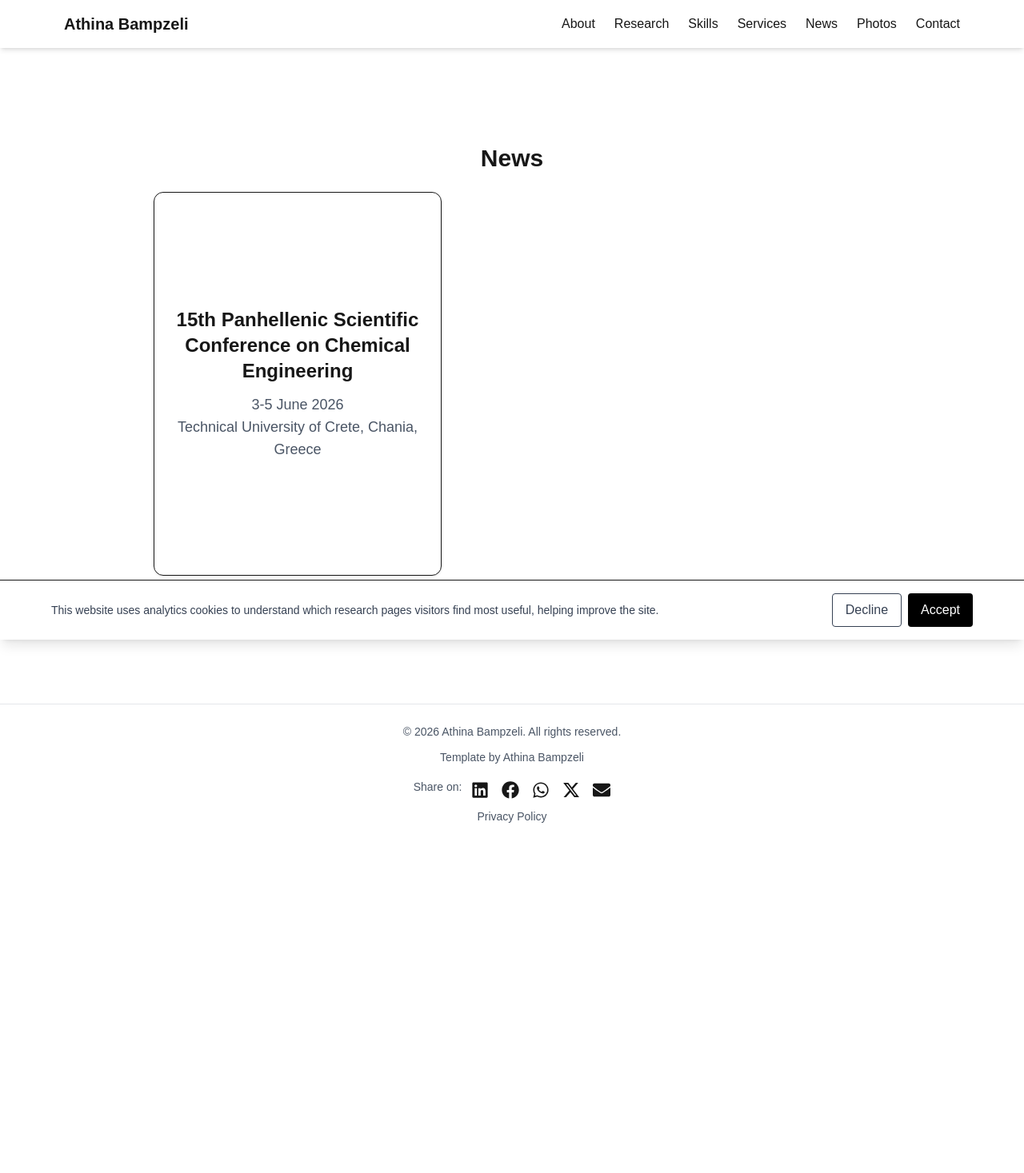
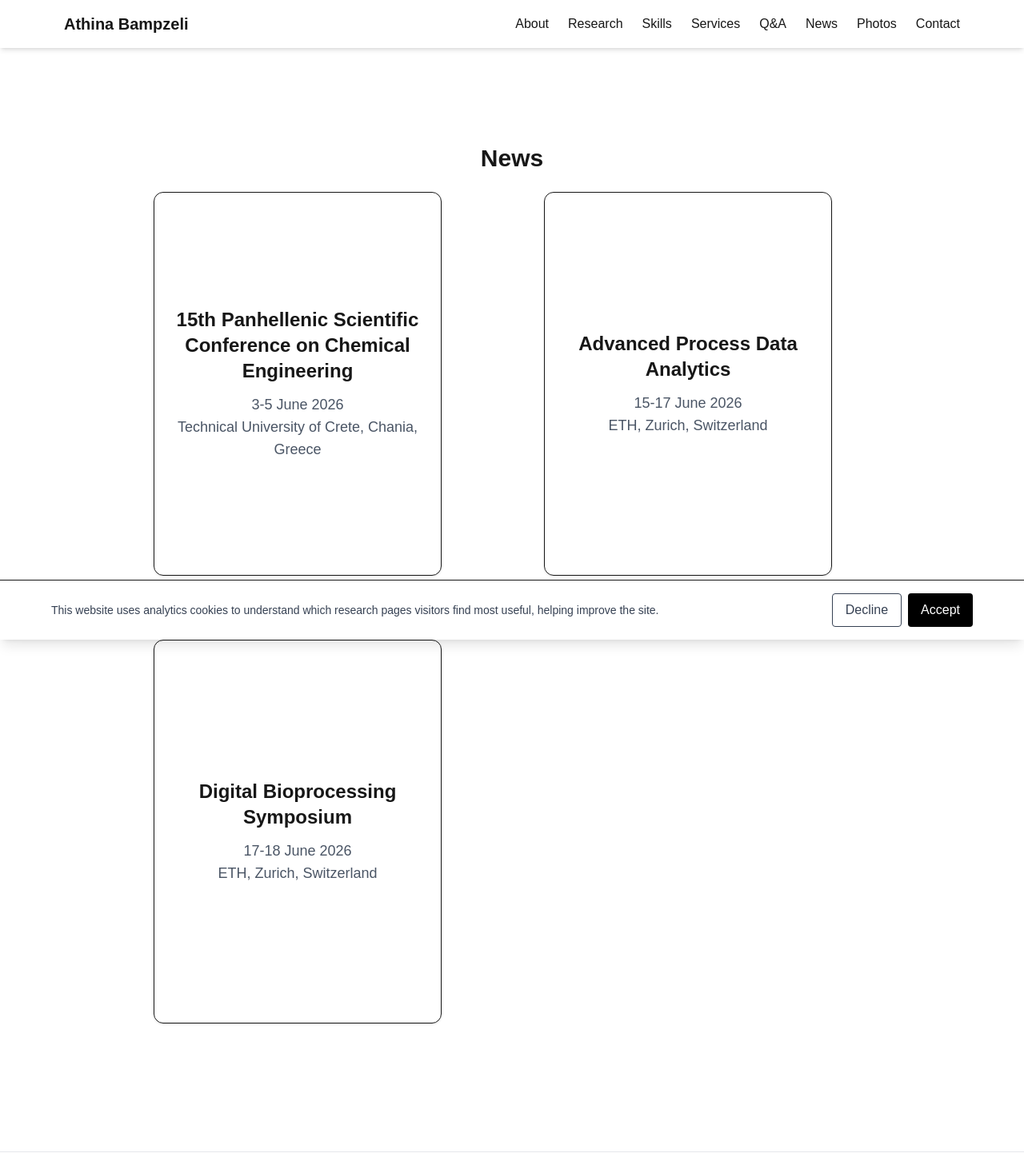
Before and after one commit to athina-bampzeli/Website-Athina-Bampzeli, a Next.js app: page /news in a window 1280 px wide. Shown: the top 1467 px of the page at 80% size. Before the commit the page ends 1055 px from the top, so only its background shows below. Built offline with nearby package versions, Linux system fonts and the light colour scheme.

Commit message:
additions

```diff
--- a/app/news/page.tsx
+++ b/app/news/page.tsx
@@ -14,7 +14,7 @@ export default function News() {
         <h2 className="text-3xl font-bold mb-6">News</h2>
 
         <div className="flex justify-center">
-          <div className="grid md:grid-cols-1 gap-2 max-w-4xl w-full">
+          <div className="grid md:grid-cols-2 gap-20 max-w-4xl w-full">
 
 
             {/* pesxm15 */}
@@ -65,6 +65,101 @@ export default function News() {
               }
             />
 
+            {/* datahow course */}
+            <FlipCard
+              front={
+
+
+                <div className="absolute inset-0 flex flex-col items-center justify-center border rounded-xl shadow-sm group-hover:shadow-md p-4 text-center">
+                  <h3 className="text-2xl font-semibold">
+                    Advanced Process Data Analytics
+                  </h3>
+
+                    <div className="mt-3 text-lg font-normal text-gray-600">
+                      15-17 June 2026 <br />
+                      ETH, Zurich, Switzerland
+                    </div>
+
+                </div>
+              }
+              back={
+
+
+                <div className="absolute inset-0 flex flex-col items-center justify-center border rounded-xl bg-gray-100 p-4 text-center">
+                  <p className="text-gray-700">This course aims to provide an overview and advanced insight into data analytics and modeling
+                    methodologies for process data. The lectures will present fundamental concepts to visualize high-dimensional and highly
+                    correlated process and product quality data, identify the important process drivers, and forecast the process and product
+                    quality behavior. Hands-on and brainstorming sessions will be used to solve case studies from the (biopharmaceutical)
+                    industry. After the course, the participants will be aware of relevant techniques and literature for process data
+                    analysis and will be able to evaluate different analysis paths for a given problem.
+                  </p>
+                  <p className="text-gray-700">
+                    Visit{" "}
+                    <a
+                      href="https://datahow.ch/courses/summer-2026-advanced-process-data-analytics-course-eth-zurich/"
+                      target="_blank"
+                      rel="noopener noreferrer"
+                      className="text-blue-600 hover:underline font-medium"
+                    >
+                      DataHow website
+                    </a>{" "}
+                    for more.
+                  </p>
+
+
+                </div>
+
+              }
+            />
+
+            {/* datahow symposium */}
+            <FlipCard
+              front={
+
+
+                <div className="absolute inset-0 flex flex-col items-center justify-center border rounded-xl shadow-sm group-hover:shadow-md p-4 text-center">
+                  <h3 className="text-2xl font-semibold">
+                    Digital Bioprocessing Symposium
+                  </h3>
+
+                    <div className="mt-3 text-lg font-normal text-gray-600">
+                      17-18 June 2026 <br />
+                      ETH, Zurich, Switzerland
+                    </div>
+
+                </div>
+              }
+              back={
+
+
+                <div className="absolute inset-0 flex flex-col items-center justify-center border rounded-xl bg-gray-100 p-4 text-center">
+                  <p className="text-gray-700">The symposium aims to create a space where industry
+                    professionals can connect with peers who are driving digital bioprocessing practices within their organisations, exchange
+                    learnings, and build a strong community around best practice. Participants will have the opportunity to hear directly
+                    from industry experts and academic innovators, who will share insights, real-world applications, and forward-looking
+                    perspectives through dedicated talks and panel discussions. The symposium also offers hands-on exposure to the latest
+                    technologies driving digital bioprocessing, including interactive demonstrations, live use-case showcases, and facilitated
+                    sessions with the tools and platforms accelerating digital transformation.
+                  </p>
+                  <p className="text-gray-700">
+                    Visit{" "}
+                    <a
+                      href="https://discover.datahow.ch/symposium-2026"
+                      target="_blank"
+                      rel="noopener noreferrer"
+                      className="text-blue-600 hover:underline font-medium"
+                    >
+                      DataHow website
+                    </a>{" "}
+                    for more.
+                  </p>
+
+
+                </div>
+
+              }
+            />
+
           </div>
         </div>
 
--- /dev/null
+++ b/app/qa/educational/page.tsx
@@ -0,0 +1,23 @@
+// app/qa/educational/page.tsx
+
+export const metadata = {
+  title: "Educational Q&A | Athina Bampzeli",
+};
+
+export default function Lexicon() {
+  return (
+    <section className="px-6 py-30 ">
+      <div className="max-w-6xl mx-auto text-center">
+
+        <h2 className="text-3xl font-bold mb-6">Educational Q&A</h2>
+
+        <p className="text-gray-700 mb-8">
+          Work in progress!
+        </p>
+
+
+
+      </div>
+    </section>
+  );
+}
--- /dev/null
+++ b/app/qa/layout.tsx
@@ -0,0 +1,14 @@
+// app/qa/layout.tsx
+import Navbar from "@/components/Navbar";
+
+export const metadata = {
+  title: "Q&A",
+};
+
+export default function ResearchLayout({ children }: { children: React.ReactNode }) {
+  return (
+    <>
+      <div>{children}</div>
+    </>
+  );
+}
--- /dev/null
+++ b/app/qa/publication/page.tsx
@@ -0,0 +1,23 @@
+// app/qa/publication/page.tsx
+
+export const metadata = {
+  title: "Publication Q&A | Athina Bampzeli",
+};
+
+export default function Lexicon() {
+  return (
+    <section className="px-6 py-30 ">
+      <div className="max-w-6xl mx-auto text-center">
+
+        <h2 className="text-3xl font-bold mb-6">Publication Q&A</h2>
+
+        <p className="text-gray-700 mb-8">
+          Work in progress!
+        </p>
+
+
+
+      </div>
+    </section>
+  );
+}
--- a/app/sitemap.ts
+++ b/app/sitemap.ts
@@ -20,5 +20,13 @@ export default function sitemap() {
       url: "https://athinabampzeli.com/photos",
       lastModified: new Date(),
     },
+    {
+      url: "https://athinabampzeli.com/qa/publication",
+      lastModified: new Date(),
+    },
+    {
+      url: "https://athinabampzeli.com/qa/educational",
+      lastModified: new Date(),
+    },
   ];
 }
--- a/components/Navbar.tsx
+++ b/components/Navbar.tsx
@@ -9,6 +9,7 @@ import Link from "next/link";
 export default function Header() {
   const [open, setOpen] = useState(false);
   const [openResearch, setOpenResearch] = useState(false);
+  const [openQA, setOpenQA] = useState(false);
 
   return (
     <header className="sticky top-0 z-50 bg-white shadow-md">
@@ -28,36 +29,61 @@ export default function Header() {
 
         {/* Desktop links */}
         <nav className="hidden md:flex gap-6 items-center">
-          <a href="/#about" className="hover:text-gray-500" onClick={() => setOpenResearch(false)}>About</a>
+          <a href="/#about" className="hover:text-gray-500" onClick={() => {setOpenResearch(false); setOpenQA(false);}}>About</a>
 
           {/* Research Dropdown */}
           <div className="relative">
             <button
               className="hover:text-gray-500"
-              onClick={() => setOpenResearch(!openResearch)}
+              onClick={() => {
+                                setOpenResearch(!openResearch);
+                                setOpenQA(false);
+                              }}
             >
               Research
             </button>
 
             {openResearch && (
-              <div className="absolute top-full left-0 mt-2 bg-white shadow-lg rounded-xl p-4 flex flex-col gap-2 min-w-[220px] z-50">
-                <a href="/#research-interests" onClick={() => setOpenResearch(false)}>Research Interests</a>
-                <a href="/#publications" onClick={() => setOpenResearch(false)}>Publications</a>
-                <a href="/research/projects" onClick={() => setOpenResearch(false)}>Research Projects</a>
-                <a href="/research/lexicon" onClick={() => setOpenResearch(false)}>Lexicon</a>
+              <div className="absolute top-full left-0 mt-2 bg-white shadow-lg rounded-xl p-4 flex flex-col gap-2 min-w-[180px] z-50">
+                <a href="/#research-interests" onClick={() => {setOpenResearch(false); setOpenQA(false);}}>Research Interests</a>
+                <a href="/#publications" onClick={() => {setOpenResearch(false); setOpenQA(false);}}>Publications</a>
+                <a href="/research/projects" onClick={() => {setOpenResearch(false); setOpenQA(false);}}>Research Projects</a>
+                <a href="/research/lexicon" onClick={() => {setOpenResearch(false); setOpenQA(false);}}>Lexicon</a>
               </div>
             )}
           </div>
 
-          <a href="/#skills" className="hover:text-gray-500" onClick={() => setOpenResearch(false)}>Skills</a>
-          <a href="/#services" className="hover:text-gray-500" onClick={() => setOpenResearch(false)}>Services</a>
-          <Link href="/news" className="hover:text-gray-500" onClick={() => setOpenResearch(false)}>
+          <a href="/#skills" className="hover:text-gray-500" onClick={() => {setOpenResearch(false); setOpenQA(false);}}>Skills</a>
+          <a href="/#services" className="hover:text-gray-500" onClick={() => {setOpenResearch(false); setOpenQA(false);}}>Services</a>
+
+
+          <div className="relative">
+            <button
+              className="hover:text-gray-500"
+              onClick={() => {
+                                setOpenQA(!openQA);
+                                setOpenResearch(false);
+                              }}
+            >
+              Q&A
+            </button>
+
+            {openQA && (
+              <div className="absolute top-full left-0 mt-2 bg-white shadow-lg rounded-xl p-4 flex flex-col gap-2 min-w-[100px] z-50">
+                <a href="/qa/publication" onClick={() => {setOpenResearch(false); setOpenQA(false);}}>Publication</a>
+                <a href="/qa/educational" onClick={() => {setOpenResearch(false); setOpenQA(false);}}>Educational</a>
+              </div>
+            )}
+          </div>
+
+
+          <Link href="/news" className="hover:text-gray-500" onClick={() => {setOpenResearch(false); setOpenQA(false);}}>
             News
           </Link>
-          <Link href="/photos" className="hover:text-gray-500" onClick={() => setOpenResearch(false)}>
+          <Link href="/photos" className="hover:text-gray-500" onClick={() => {setOpenResearch(false); setOpenQA(false);}}>
             Photos
           </Link>
-          <a href="/#contact" className="hover:text-gray-500" onClick={() => setOpenResearch(false)}>Contact</a>
+          <a href="/#contact" className="hover:text-gray-500" onClick={() => {setOpenResearch(false); setOpenQA(false);}}>Contact</a>
         </nav>
       </div>
 
@@ -69,7 +95,7 @@ export default function Header() {
             <li>
               <button
                 className="w-full text-left px-0 py-2 hover:text-gray-500 focus:outline-none"
-                onClick={() => setOpenResearch(!openResearch)}
+                onClick={() => {setOpenResearch(!openResearch); setOpenQA(false);}}
               >
                 Research
               </button>
@@ -102,6 +128,33 @@ export default function Header() {
 
             <li><a href="/#skills" onClick={() => setOpen(false)}>Skills</a></li>
             <li><a href="/#services" onClick={() => setOpen(false)}>Services</a></li>
+
+
+            <li>
+              <button
+                className="w-full text-left px-0 py-2 hover:text-gray-500 focus:outline-none"
+                onClick={() => {setOpenResearch(false); setOpenQA(!openQA);}}
+              >
+                Q&A
+              </button>
+
+              {openQA && (
+                <ul className="flex flex-col gap-2 mt-2 pl-8">
+                  <li>
+                    <Link href="/qa/publication" onClick={() => setOpen(false)}>
+                      Publication
+                    </Link>
+                  </li>
+                  <li>
+                    <Link href="/qa/educational" onClick={() => setOpen(false)}>
+                      Educational
+                    </Link>
+                  </li>
+                </ul>
+              )}
+            </li>
+
+
             <li>
               <Link href="/news" onClick={() => setOpen(false)}>
                 News
```
